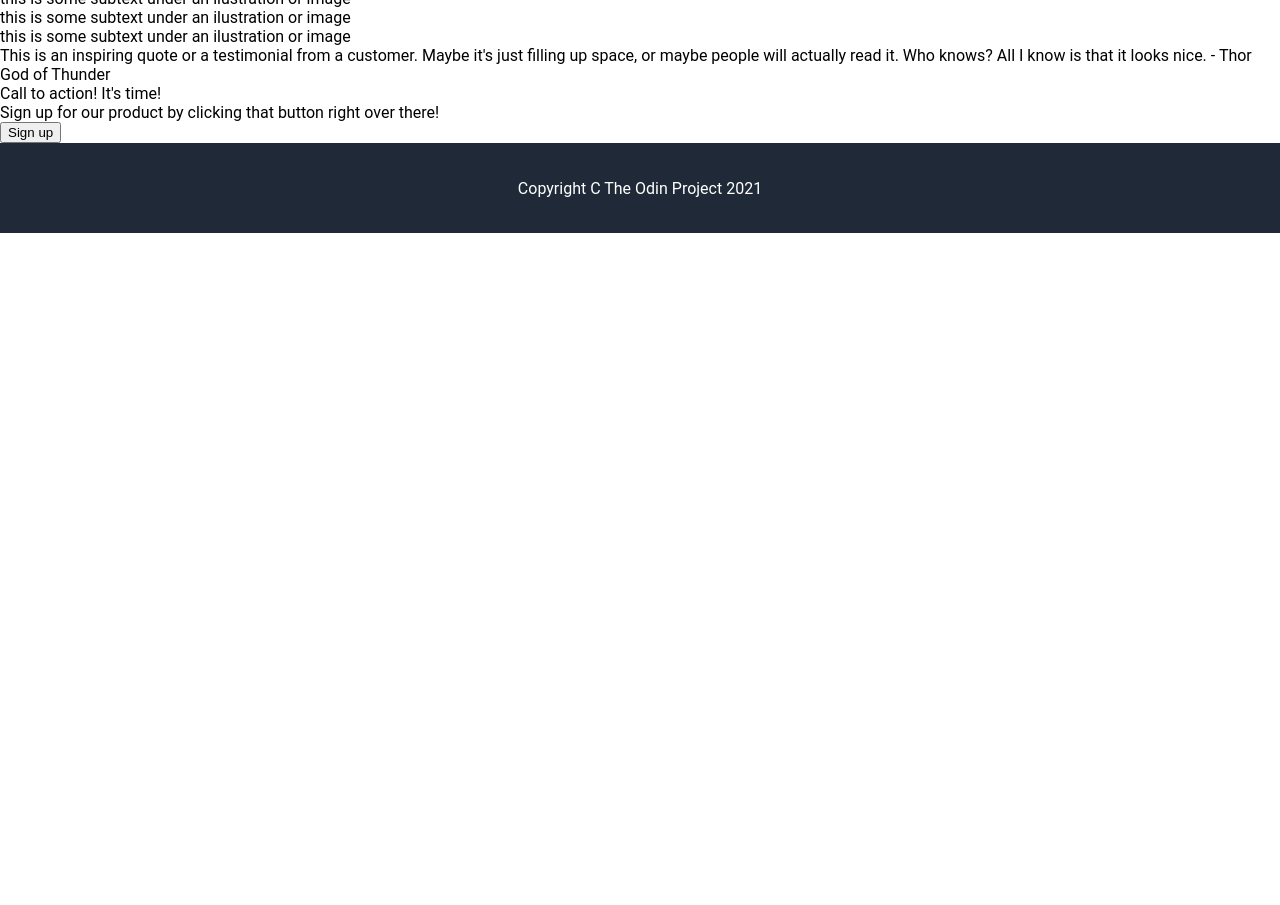
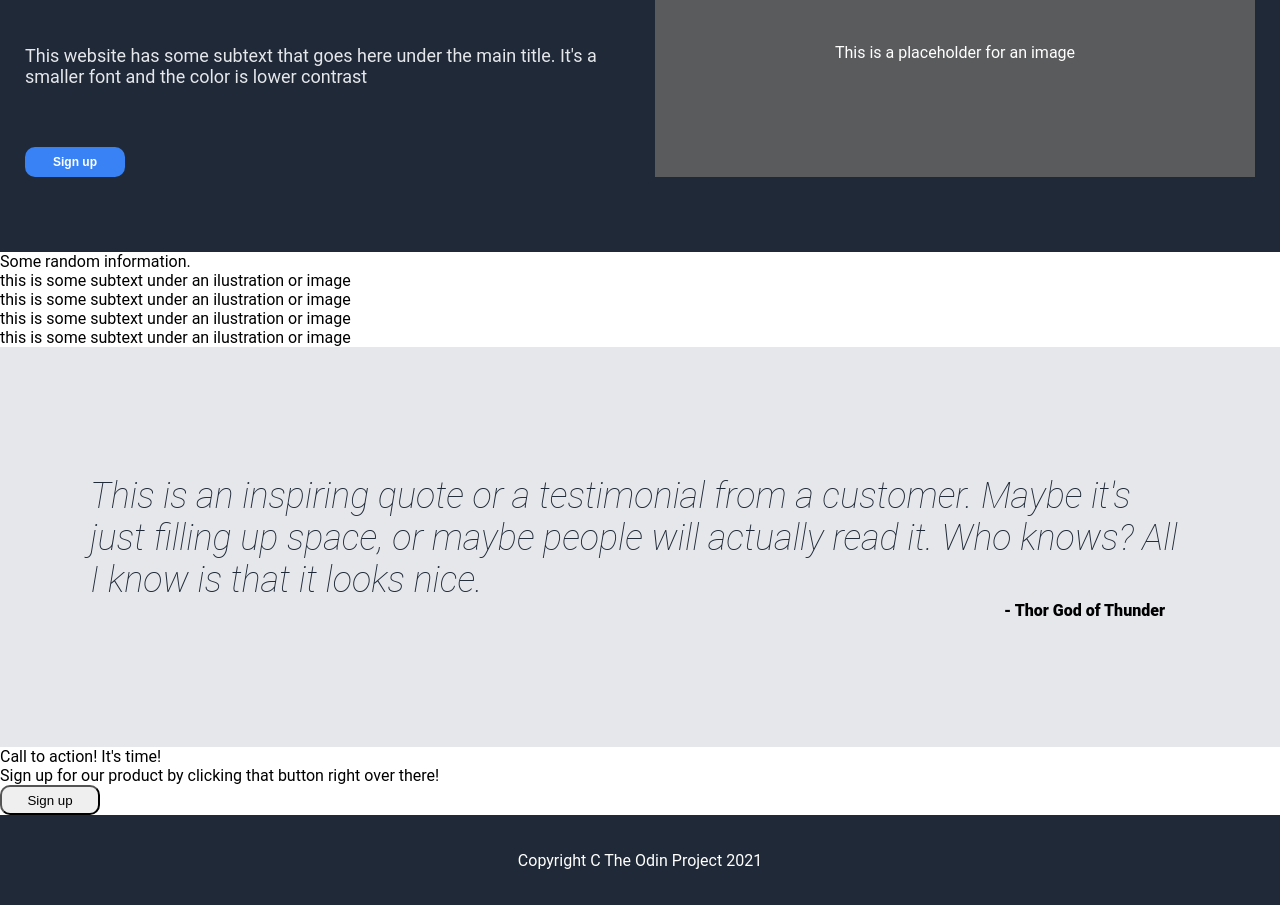
Before and after one commit to mxrhl/landing_page, a plain HTML site: page index.html in a window 1280 px wide. Shown: the part 228-1133 px from the top of the page. Before the commit the page ends 800 px from the top, so only its background shows below. Drawn offline with Linux system fonts and the light colour scheme.

Commit message:
Style top and middle part

```diff
--- a/index.html
+++ b/index.html
@@ -19,7 +19,7 @@
         <div class="top-part-left">
             <div class="top-part-title">This website is awesome</div>
             <div class="top-part-subtext">This website has some subtext that goes here under the main title. It's a smaller font and the color is lower contrast</div>
-            <button>Sign up</button>
+            <button id="top-part-button">Sign up</button>
         </div>
         <div class="top-part-placeholder">This is a placeholder for an image</div>
     </div>
@@ -45,17 +45,21 @@
         </div>
     </div>
     <div class="low-middle-part">
-        This is an inspiring quote or a testimonial from a customer. Maybe it's just filling up
+        <div class="lmp-main-text">
+            This is an inspiring quote or a testimonial from a customer. Maybe it's just filling up
         space, or maybe people will actually read it. Who knows? All I know is that it looks nice.
-        - Thor God of Thunder
+        </div>
+        <div class="lmp-cite">- Thor God of Thunder</div>
     </div>
     <div class="low-part">
-        <div class="low-part-left">
-            <div class="low-part-heading">Call to action! It's time!</div>
-            <div class="low-part-text">Sign up for our product by clicking that button right over there!</div>
-        </div>
-        <div class="low-part-button">
-            <button>Sign up</button>
+        <div class="low-part-blue">
+            <div class="low-part-left">
+                <div class="low-part-heading">Call to action! It's time!</div>
+                <div class="low-part-text">Sign up for our product by clicking that button right over there!</div>
+            </div>
+            <div class="low-part-right">
+                <button id="low-part-button">Sign up</button>
+            </div>
         </div>
     </div>
     <div class="footer">
--- a/style.css
+++ b/style.css
@@ -7,6 +7,12 @@ body {
 
 ul {
     list-style-type: none;
+}
+
+button {
+    width: 100px;
+    height: 30px;
+    border-radius: 10px;
 }
 
 .header {
@@ -24,11 +30,27 @@ ul {
 .header-links {
     display: flex;
     justify-content: space-between;
+    font-size: 18px;
+    color: #e5e7eb;
+    gap: 30px;
 }
 
 .top-part {
     display: flex;
     justify-content: center;
+    align-items: center;
+    height: 400px;
+
+}
+
+.top-part-left {
+    display: flex;
+    flex-direction: column;
+    width: 600px;
+    height: 250px;
+    padding-right: 30px;
+    align-items: flex-start;
+    justify-content: space-between;
 }
 
 .top-part-title {
@@ -42,14 +64,58 @@ ul {
     color: #e5e7eb;
 }
 
+#top-part-button {
+    background-color: #3882f6;
+    border: 0;
+    color: white;
+    font-size: 12px;
+    font-weight: 900;
+}
+
+.top-part-placeholder {
+    display: flex;
+    align-items: center;
+    justify-content: center;
+    height: 250px;
+    width: 600px;
+    background-color: #595b5d;
+
+}
+
+.header, .top-part, .footer {
+    background-color: #1F2937;
+    color: white;
+}
+
+.low-middle-part {
+    display: flex;
+    flex-direction: column;
+    align-items: center;
+    justify-content: center;
+    background-color: #e5e7eb;
+    height: 400px;
+}
+
+.lmp-main-text {
+    width: 1100px;
+    font-style: italic;
+    font-weight: lighter;
+    font-size: 36px;
+    color: #1f2937;
+}
+
+.lmp-cite {
+    display: flex;
+    flex-direction: row;
+    justify-content: flex-end;
+    font-weight: 900;
+    width: 1100px;
+    padding-right: 50px;
+}
+
 .footer {
     display: flex;
     height: 90px;
     justify-content: center;
     align-items: center;
 }
-
-.header, .top-part, .footer {
-    background-color: #1F2937;
-    color: white;
-}
```
